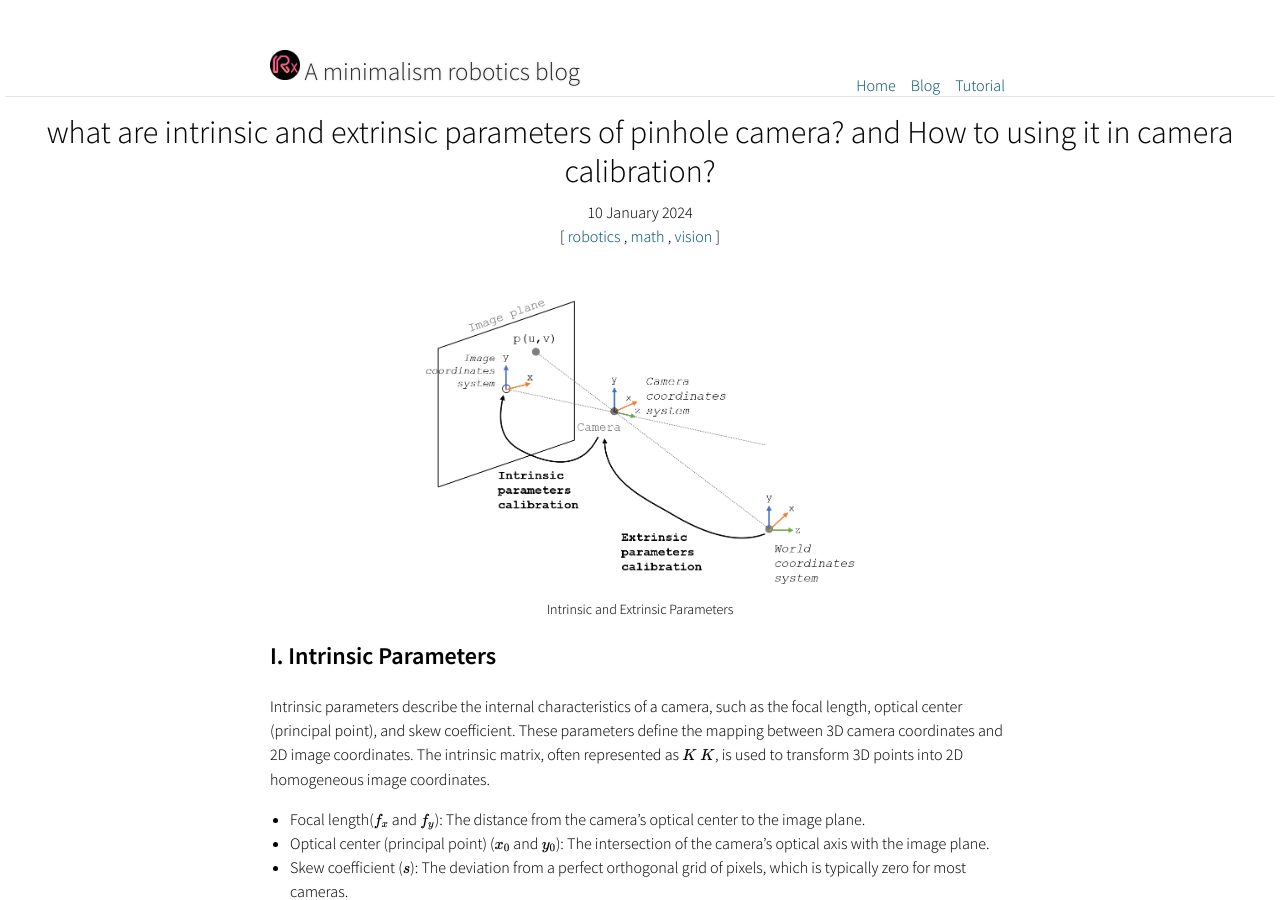
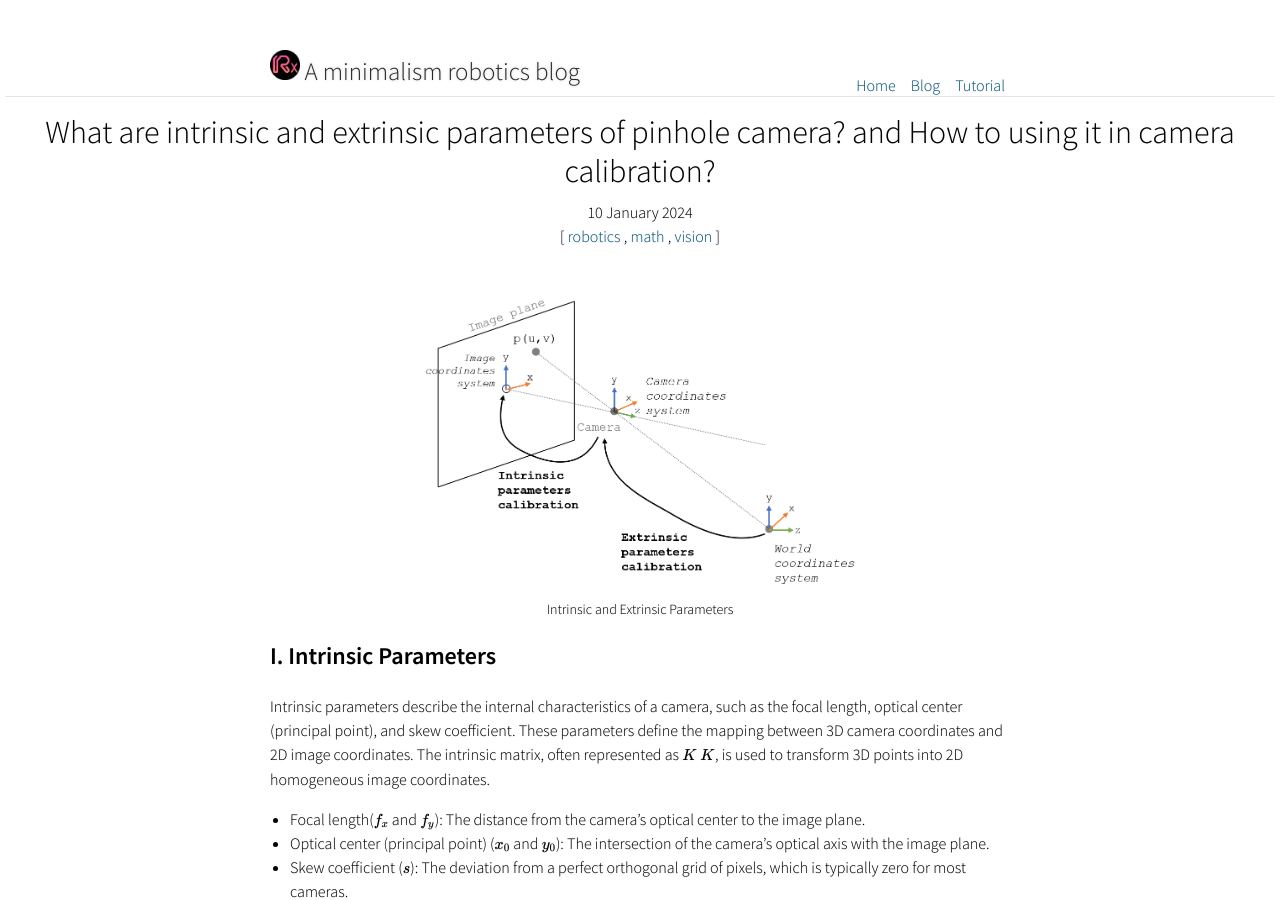
Before and after one commit to robotlabvn/robotlabvn.github.io, a Jekyll site: the page built from _posts/2024-01-10-Intrinsic-and-extrinsic-parameters-of-pinhole-camera.md, in a window 1280 px wide and 900 px high. Built offline with Jekyll 4.4.1, drawn with Linux system fonts in a browser that asks for light colours; some of the changed text lies outside the part shown.

```diff
--- a/_posts/2024-01-10-Intrinsic-and-extrinsic-parameters-of-pinhole-camera.md
+++ b/_posts/2024-01-10-Intrinsic-and-extrinsic-parameters-of-pinhole-camera.md
@@ -1,7 +1,7 @@
 ---
 layout: post
 category: blog
-title: what are intrinsic and extrinsic parameters of pinhole camera? and How to using it in camera calibration?
+title: What are intrinsic and extrinsic parameters of pinhole camera? and How to using it in camera calibration?
 snippet: Learn more about  intrinsic and extrinsic parameters and calibration camera
 tags: [robotics, math, vision]
 katex: True
@@ -119,7 +119,7 @@ X = X / X[3]
 
 ## References
 1. [https://www.mathworks.com/help/vision/ug/camera-calibration.html](https://www.mathworks.com/help/vision/ug/camera-calibration.html)
-2. [https://ksimek.github.io/perspective_camera_toy.html] (https://ksimek.github.io/perspective_camera_toy.html)
+2. [https://ksimek.github.io/perspective_camera_toy.html](https://ksimek.github.io/perspective_camera_toy.html)
 3. [https://www.cs.cmu.edu/~16385/s17/Slides/11.1_Camera_matrix.pdf](https://www.cs.cmu.edu/~16385/s17/Slides/11.1_Camera_matrix.pdf)
 4. [https://people.cs.rutgers.edu/~elgammal/classes/cs534/lectures/CameraCalibration-book-chapter.pdf](https://people.cs.rutgers.edu/~elgammal/classes/cs534/lectures/CameraCalibration-book-chapter.pdf)
 5. [https://www.dsi.unive.it/~bergamasco/teachingfiles/cvslides2019/13_pinhole_camera.pdf](https://www.dsi.unive.it/~bergamasco/teachingfiles/cvslides2019/13_pinhole_camera.pdf)
```
